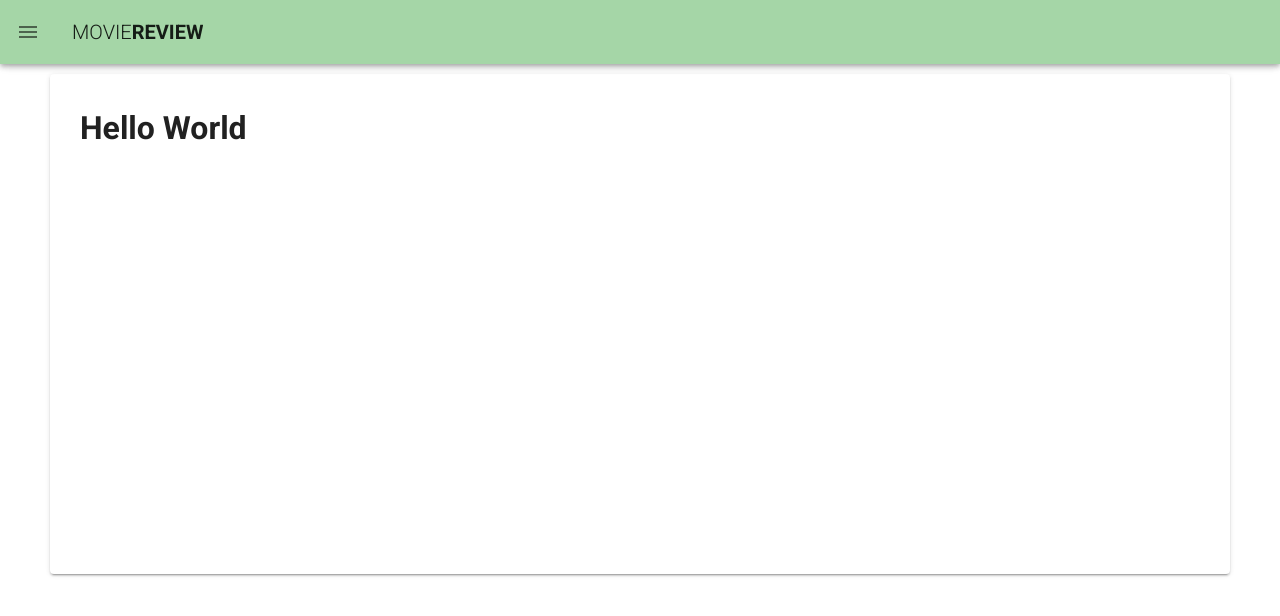
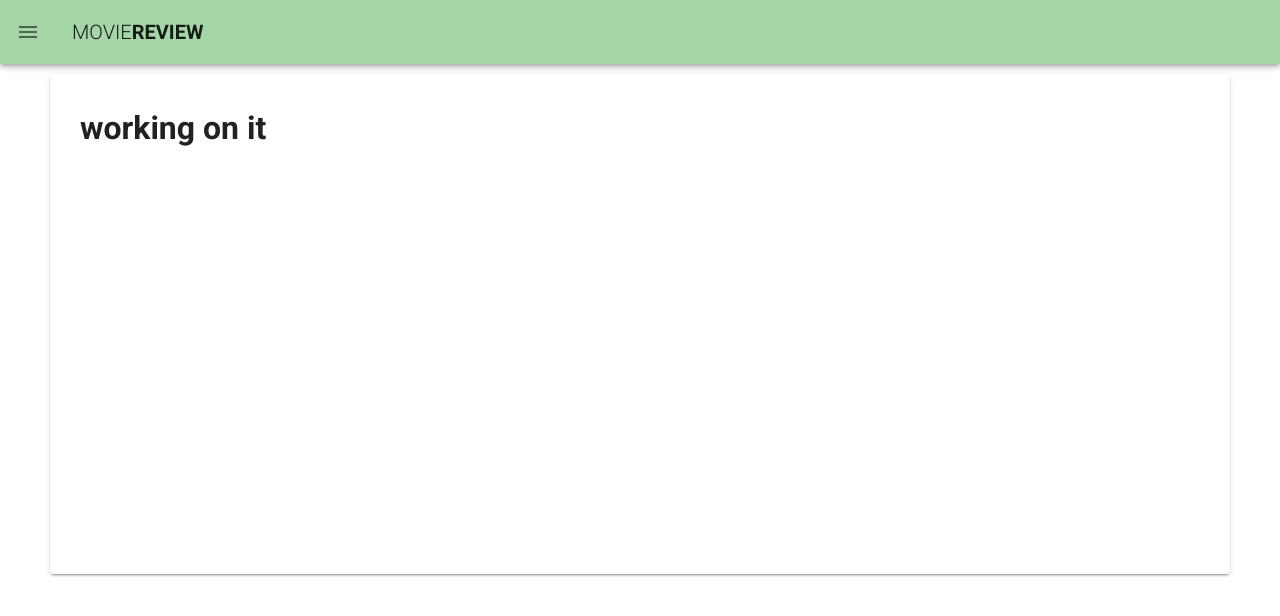
Before and after one commit to igormcsouza/movie-review-plus-frontend, a Vue app: page / in a window 1280 px wide. Shown: the top 616 px of the page. Built offline with nearby package versions, Linux system fonts and the light colour scheme.

Commit message:
putting the left scroll bar on the trash!!

```diff
--- a/public/index.html
+++ b/public/index.html
@@ -1,5 +1,6 @@
 <!DOCTYPE html>
 <html lang="en">
+
   <head>
     <meta charset="utf-8">
     <meta http-equiv="X-UA-Compatible" content="IE=edge">
@@ -9,11 +10,14 @@
     <link rel="stylesheet" href="https://fonts.googleapis.com/css?family=Roboto:100,300,400,500,700,900">
     <link rel="stylesheet" href="https://cdn.jsdelivr.net/npm/@mdi/font@latest/css/materialdesignicons.min.css">
   </head>
+
   <body>
     <noscript>
-      <strong>We're sorry but <%= htmlWebpackPlugin.options.title %> doesn't work properly without JavaScript enabled. Please enable it to continue.</strong>
+      <strong>We're sorry but <%= htmlWebpackPlugin.options.title %> doesn't work properly without JavaScript enabled.
+        Please enable it to continue.</strong>
     </noscript>
     <div id="app"></div>
     <!-- built files will be auto injected -->
   </body>
+
 </html>
--- a/src/App.vue
+++ b/src/App.vue
@@ -19,6 +19,16 @@
     MSideBar
   },
 
+  mounted: function() {
+    let elHtml = document.getElementsByTagName('html')[0]
+    elHtml.style.overflowY = 'auto'
+  },
+
+  destroyed: function() {
+    let elHtml = document.getElementsByTagName('html')[0]
+    elHtml.style.overflowY = null
+  },
+
   data: () => ({
     //
   })
--- a/src/views/Home.vue
+++ b/src/views/Home.vue
@@ -1,5 +1,5 @@
 <template>
-  <h1>Hello World</h1>
+  <h1>working on it</h1>
 </template>
 
 <script>
```
